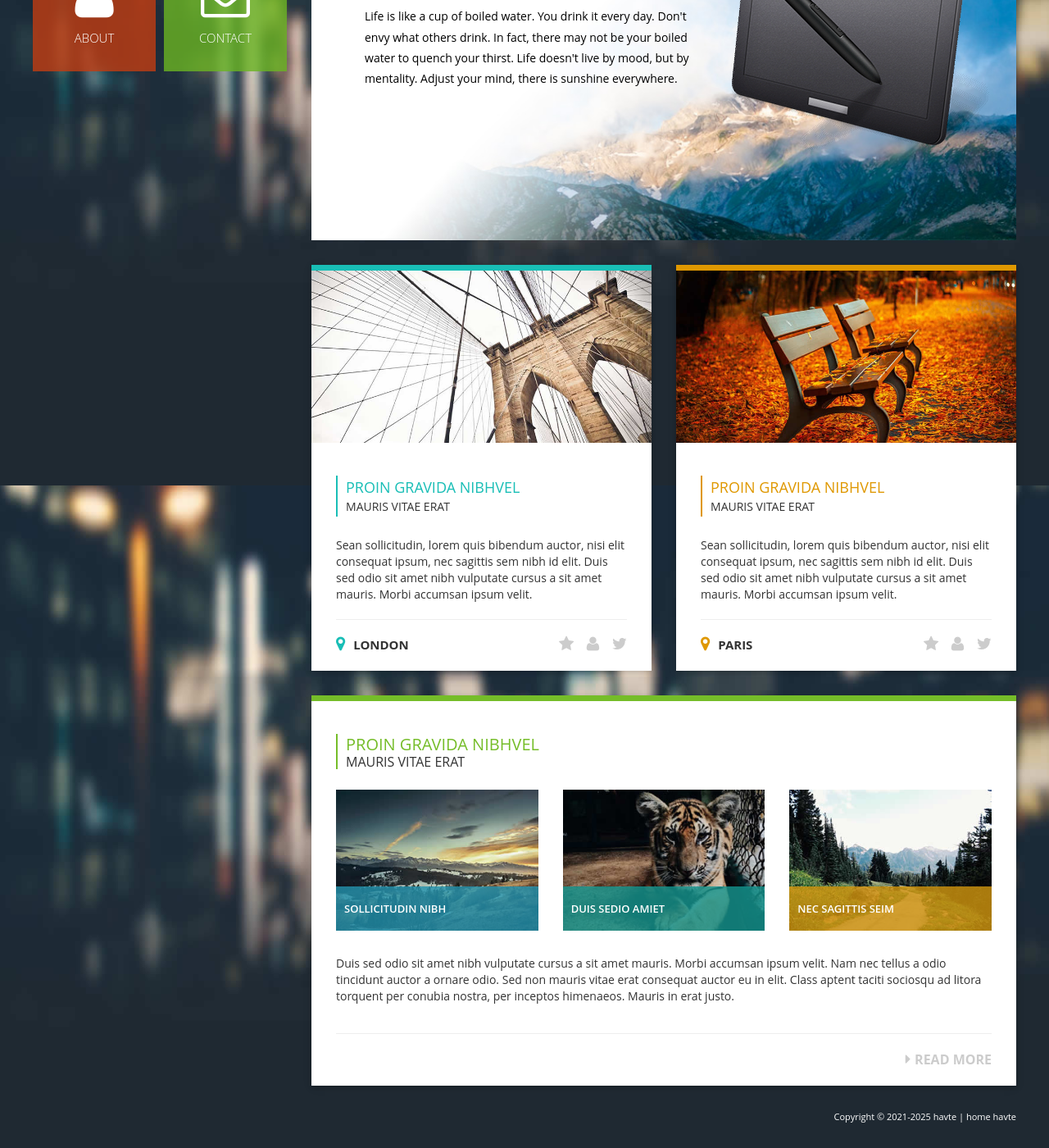
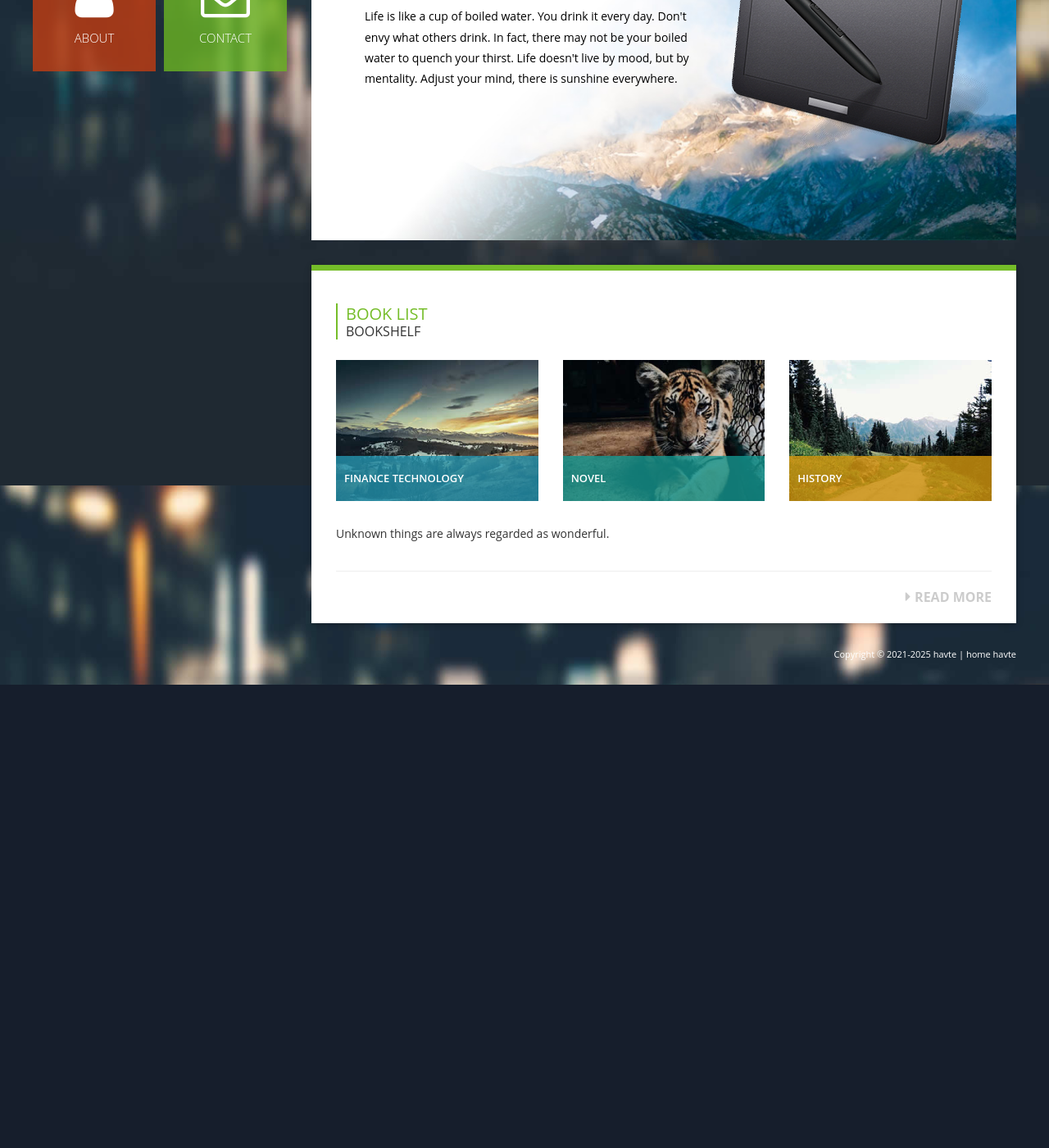
Before and after one commit to havte/books, a Jekyll site: the page built from index.html, in a window 1280 px wide and 1400 px high, scrolled down 308 px. Shown: the whole window at 82% size. Built offline with Jekyll 4.4.1, drawn with Linux system fonts in a browser that asks for light colours; some web fonts are replaced; after the commit the page ends 1143 px from its top, so only the background shows below that.

Commit message:
修改主页布局，修改图片

```diff
--- a/index.html
+++ b/index.html
@@ -24,7 +24,7 @@ layout: default
             </div>
         </div>
     </div>
-    <div class="row margin-b-30">
+<!--    <div class="row margin-b-30">
         <div class="col-xs-12 col-sm-12 col-md-6 col-lg-6">
             <div class="box london">
                 <div class="box-icon">
@@ -32,8 +32,8 @@ layout: default
                 </div>
                 <div class="info float-container">
                     <div class="col-sm-12 london-title">
-                        <h3 class="text-uppercase">Proin gravida nibhvel</h3>
-                        <h4 class="text-uppercase">mauris vitae erat</h4>
+                        <h3 class="text-uppercase">Book list</h3>
+                        <h4 class="text-uppercase">bookshelf</h4>
                     </div>
                     <p>Sean sollicitudin, lorem quis bibendum auctor, nisi elit consequat ipsum, nec sagittis sem nibh id elit. Duis sed odio sit amet nibh vulputate cursus a sit amet mauris. Morbi accumsan ipsum velit. </p><hr />
                     <div class="col-sm-12 location-main">
@@ -57,8 +57,8 @@ layout: default
                 </div>
                 <div class="info float-container">
                     <div class="col-sm-12 london-title paris-title">
-                        <h3 class="text-uppercase">Proin gravida nibhvel</h3>
-                        <h4 class="text-uppercase">mauris vitae erat</h4>
+                        <h3 class="text-uppercase">Book list</h3>
+                        <h4 class="text-uppercase">bookshelf</h4>
                     </div>
                     <p>Sean sollicitudin, lorem quis bibendum auctor, nisi elit consequat ipsum, nec sagittis sem nibh id elit. Duis sed odio sit amet nibh vulputate cursus a sit amet mauris. Morbi accumsan ipsum velit. </p><hr />
                     <div class="col-sm-12 location-main">
@@ -74,36 +74,36 @@ layout: default
                 </div>
             </div>
         </div>
-    </div> <!-- row -->
+    </div>  row -->
     <div class="row">
         <div class="col-xs-12 col-sm-12 col-md-12 col-lg-12">
             <div class="box bottom-main">
                 <div class="info float-container">
                     <div class="col-sm-12 bottom-title">
-                        <h3 class="text-uppercase">Proin gravida nibhvel</h3>
-                        <h4 class="text-uppercase">mauris vitae erat</h4>
+                        <h3 class="text-uppercase">Book list</h3>
+                        <h4 class="text-uppercase">bookshelf</h4>
                     </div>
                     <div class="row">
                         <div class="col-xxs-12 col-xs-6 col-sm-6 col-md-4 col-lg-4">
                             <div class="bottom-img">
                                 <img src="assets/images/home-img-4.jpg" alt="Image">
-                                <p class="first">Sollicitudin nibh</p>
+                                <p class="first">Finance Technology</p>
                             </div>
                         </div>
                         <div class="col-xxs-12 col-xs-6 col-sm-6 col-md-4 col-lg-4">
                             <div class="bottom-img">
                                 <img src="assets/images/home-img-5.jpg" alt="Image">
-                                <p class="second">duis sedio amiet</p>
+                                <p class="second">novel</p>
                             </div>
                         </div>
                         <div class="col-xxs-12 col-xs-6 col-sm-6 col-md-4 col-lg-4">
                             <div class="bottom-img">
                                 <img src="assets/images/home-img-6.jpg" alt="Image">
-                                <p class="third">Nec sagittis seim</p>
+                                <p class="third">history</p>
                             </div>
                         </div>
                     </div>
-                    <p class="bottom-desc">Duis sed odio sit amet nibh vulputate cursus a sit amet mauris. Morbi accumsan ipsum velit. Nam nec tellus a odio tincidunt auctor a ornare odio. Sed non  mauris vitae erat consequat auctor eu in elit. Class aptent taciti sociosqu ad litora torquent per conubia nostra, per inceptos himenaeos. Mauris in erat justo. </p><hr />
+                    <p class="bottom-desc">Unknown things are always regarded as wonderful. </p><hr />
                     <div class="col-sm-12 location-main">
                         <div class="pull-right bottom-user">
                             <a href="#"><i class="fa fa-caret-right"></i><span>READ MORE</span></a>
```
Also changed, not shown: assets/images/Technology.jpeg (added), assets/images/history.jpeg (added), assets/images/novel.jpeg (added), 1 other file.
